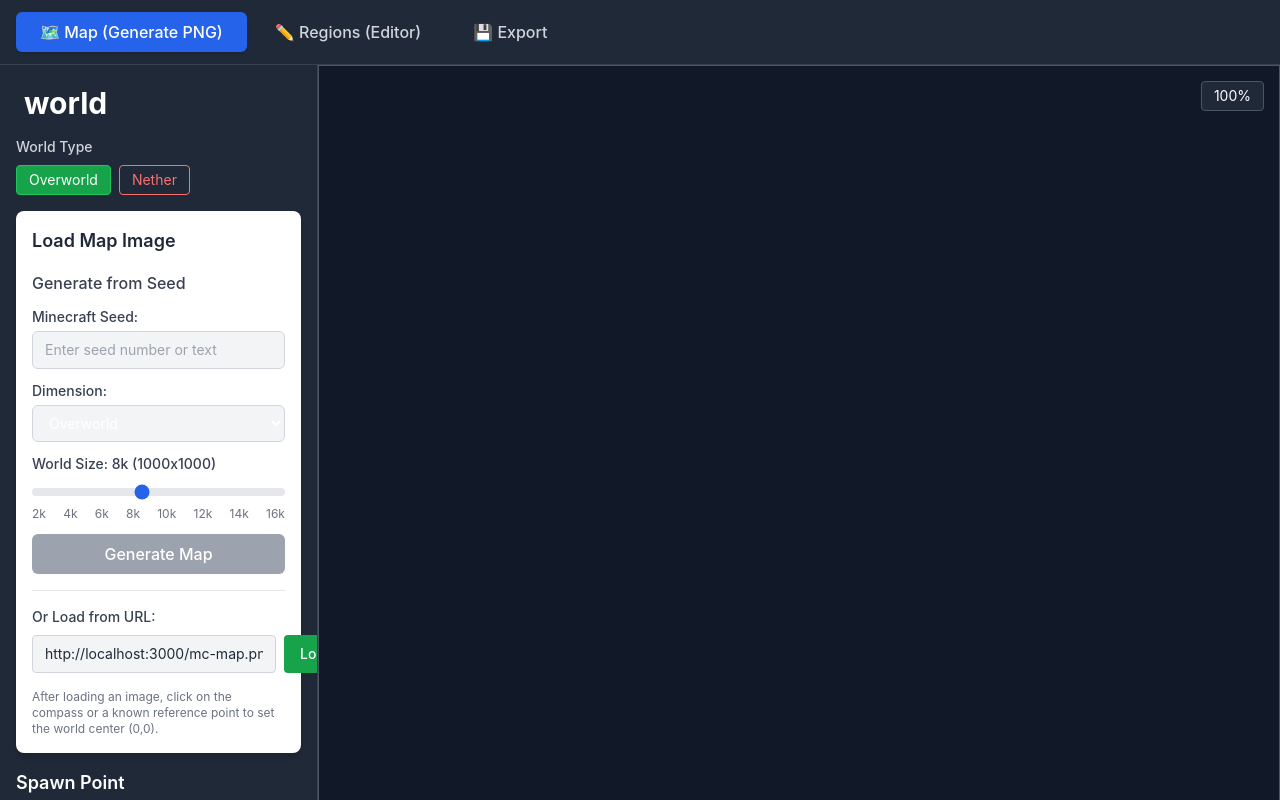
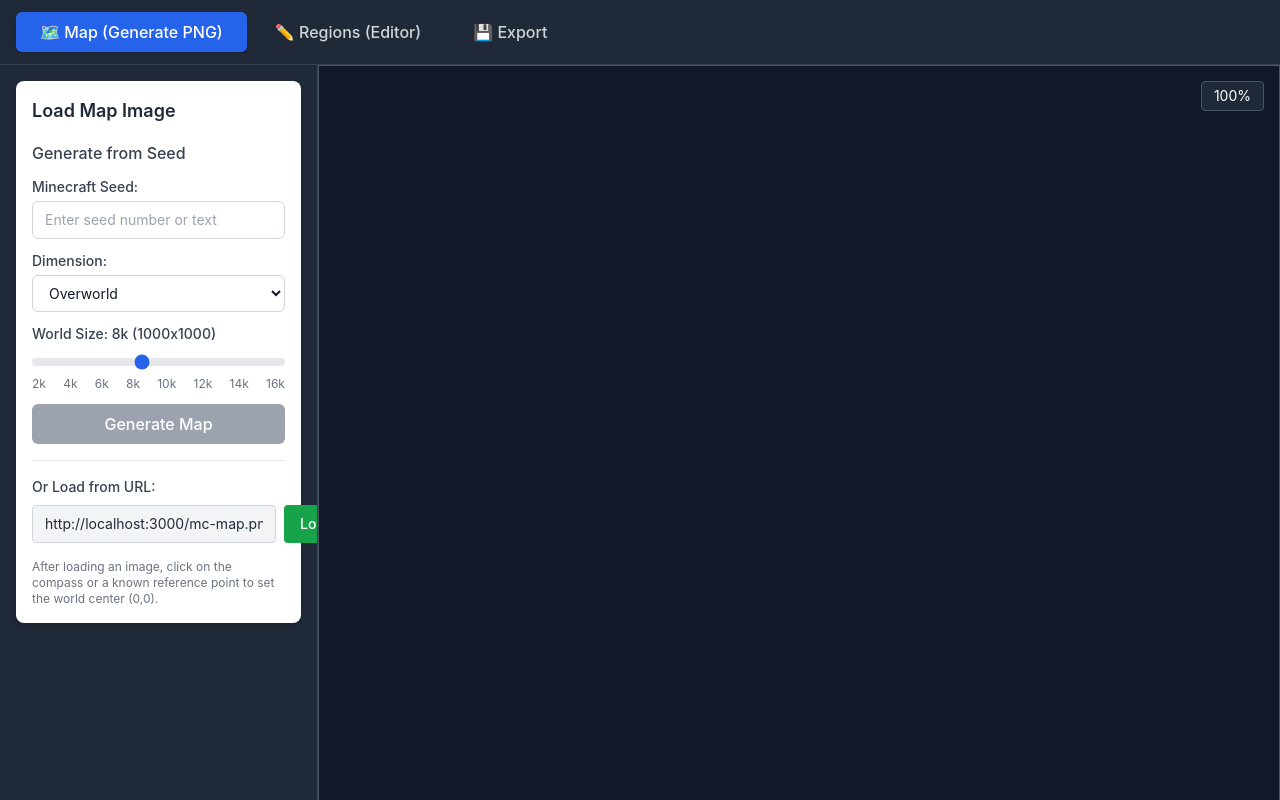
Before and after one commit to Biggsen/mc-region-maker, a React (Vite) app: page / in a window 1280 px wide. Built offline with nearby package versions, Linux system fonts and the light colour scheme.

Commit message:
map panel cleanup

```diff
--- a/src/components/MainApp.tsx
+++ b/src/components/MainApp.tsx
@@ -64,17 +64,13 @@ function MainAppContent() {
         <div className="flex-1 flex overflow-hidden">
           {(activeTab !== 'map' || !mapState.mapState.image) && (
             <div className="w-96 bg-gray-800 p-4 overflow-y-auto border-r border-gray-700">
-              <WorldNameHeading />
-
               {activeTab === 'map' && (
-                <>
-                  <MapLoaderControls />
-                  {worldType.worldType !== 'nether' && <SpawnButton />}
-                </>
+                <MapLoaderControls />
               )}
 
               {activeTab === 'regions' && (
                 <>
+                  <WorldNameHeading />
                   {worldType.worldType !== 'nether' && <SpawnButton />}
                   <RegionPanel />
                 </>
--- a/src/components/MapLoaderControls.tsx
+++ b/src/components/MapLoaderControls.tsx
@@ -165,7 +165,7 @@ export function MapLoaderControls() {
              value={seed}
              onChange={(e) => setSeed(e.target.value)}
              placeholder="Enter seed number or text"
-            className="w-full px-3 py-2 bg-gray-100 border border-gray-300 rounded-md focus:outline-none focus:ring-2 focus:ring-blue-500 text-sm"
+             className="w-full px-3 py-2 bg-white border border-gray-300 rounded-md focus:outline-none focus:ring-2 focus:ring-blue-500 text-sm text-gray-900"
              disabled={isLoading}
            />
          </div>
@@ -175,7 +175,7 @@ export function MapLoaderControls() {
            <select
              value={dimension}
              onChange={(e) => setDimension(e.target.value)}
-            className="w-full px-3 py-2 bg-gray-100 border border-gray-300 rounded-md focus:outline-none focus:ring-2 focus:ring-blue-500 text-sm"
+             className="w-full px-3 py-2 bg-white border border-gray-300 rounded-md focus:outline-none focus:ring-2 focus:ring-blue-500 text-sm text-gray-900"
              disabled={isLoading}
            >
              <option value="overworld">Overworld</option>
```
Lines whose indentation alone changed are shown as unchanged.
